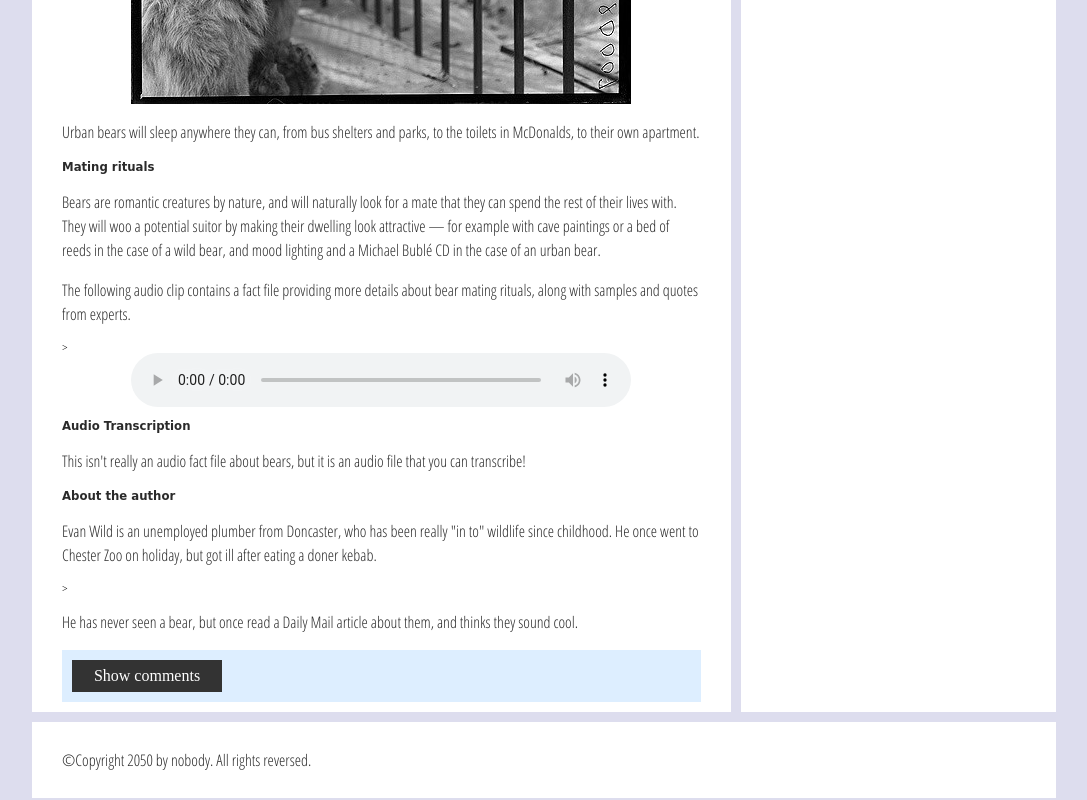
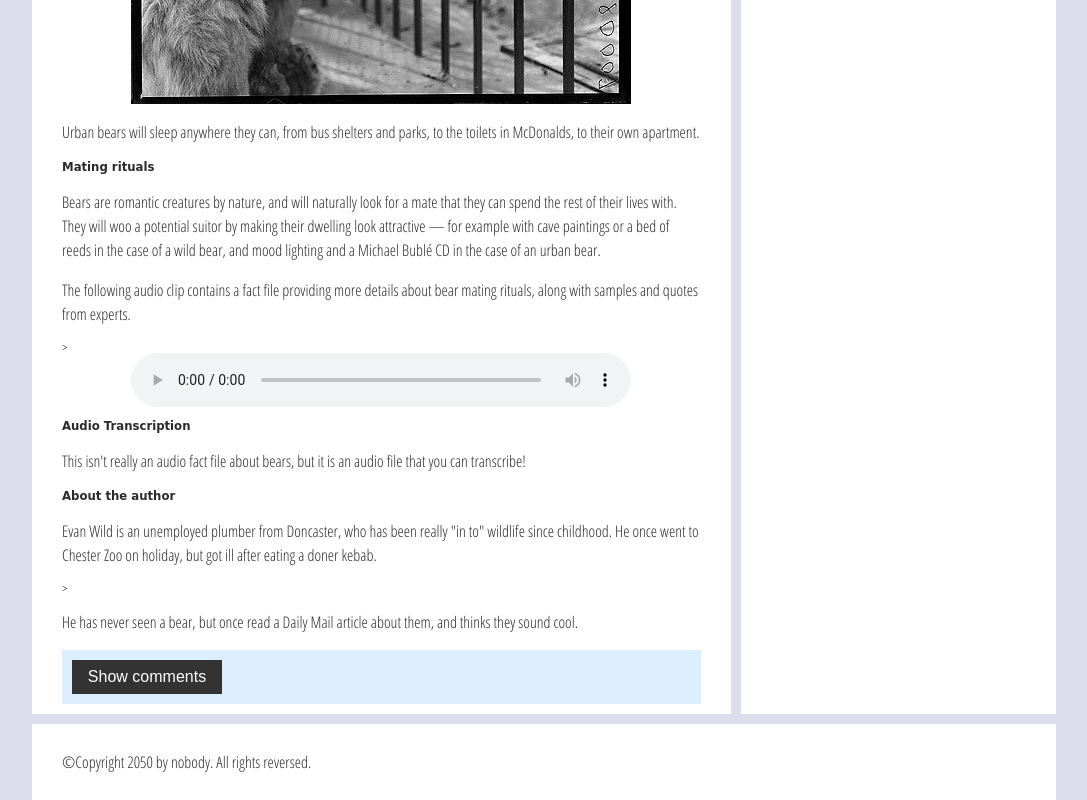
Before and after one commit to SeaWarden/Seward_M5.2_CS408, a website: page index.html in a window 1280 px wide. Shown: the part 1618-2418 px from the top of the page, without its empty margins (96-1183 px from the left). Drawn offline with Linux system fonts and the light colour scheme; a web font is replaced by a local one.

Commit message:
added button solution

```diff
--- a/index.html
+++ b/index.html
@@ -103,7 +103,7 @@
         </aside>
 
         <section class="comments">
-          <div class="show-hide">Show comments</div>
+          <button class="show-hide">Show comments</button>
           <div class="comment-wrapper">
             <h3>Add comment</h3>
             <form class="comment-form">
--- a/style.css
+++ b/style.css
@@ -210,8 +210,14 @@ audio {
 }
 
 .show-hide {
+  cursor: pointer;
   text-align: center;
   width: 150px;
+  font-size: 1.6rem;
+  line-height: 32px;
+  background: #333;
+  border: 0;
+  color: white;
 }
 
 .comment-form input, .comment-form label, .show-hide {
```
Also changed, not shown: README.md.
